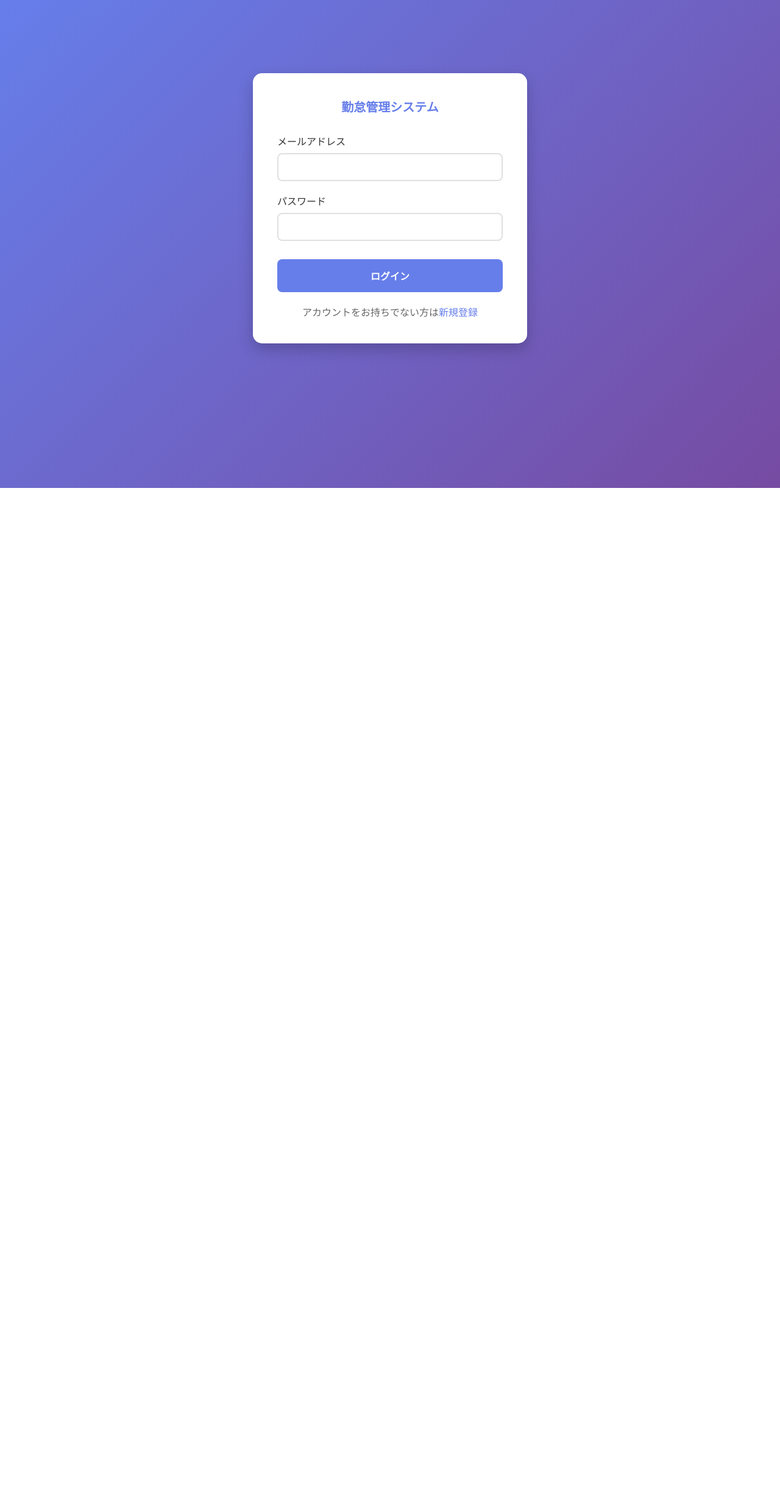
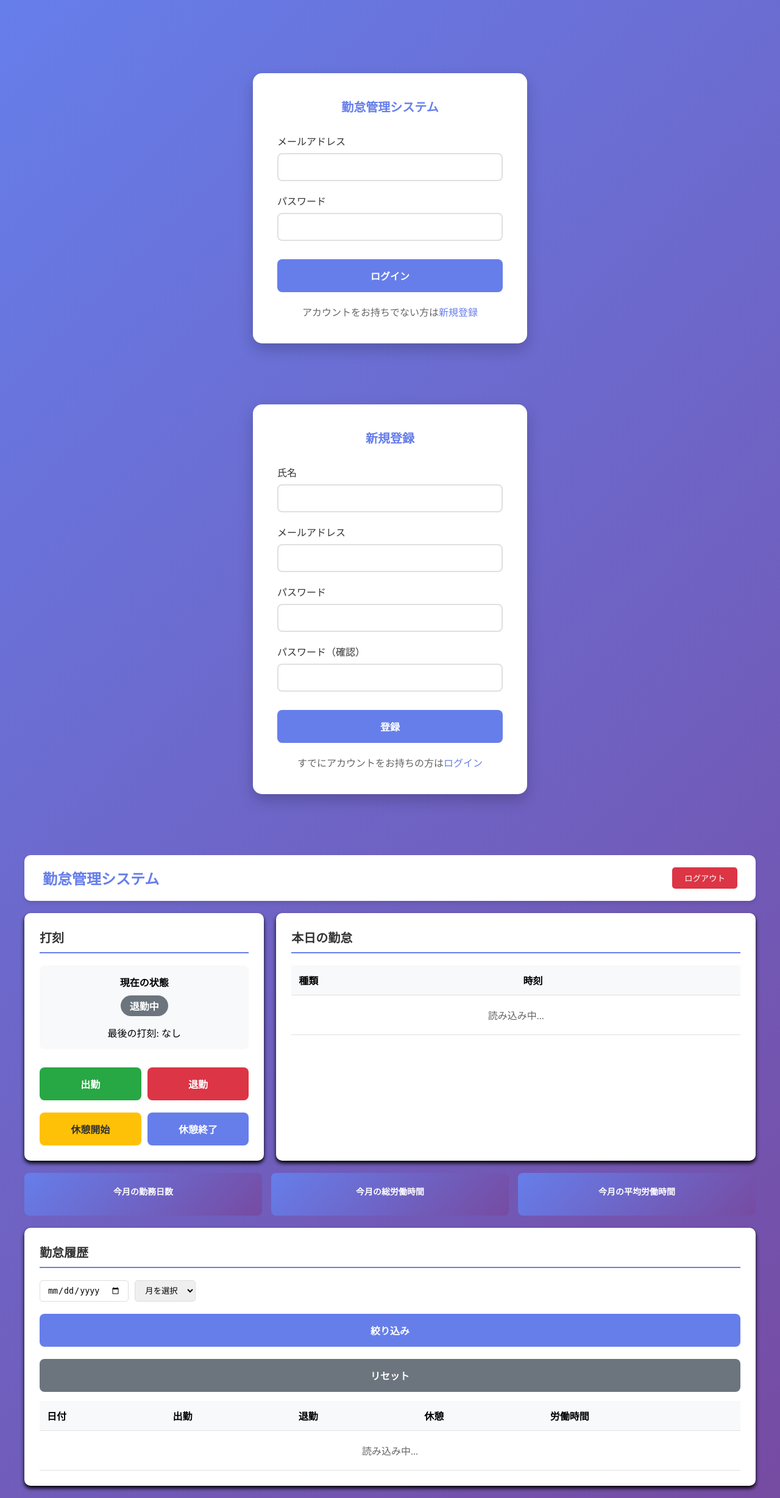
Before and after one commit to 04bit/WEB_HCJ, a PHP site: page / in a window 1280 px wide. Shown: the whole page at 61% size. Before the commit the page ends 800 px from the top, so only its background shows below. Run offline with PHP 8.4, Linux system fonts and the light colour scheme.

Commit message:
feat php

```diff
--- a/index.html
+++ b/index.html
@@ -57,6 +57,106 @@
             すでにアカウントをお持ちの方は<a id="showLogin">ログイン</a>
         </div>
     </div>
+    <!-- メイン画面 -->
+    <div class="container hidden">
+        <!-- ヘッダー -->
+        <div class="header">
+            <h1>勤怠管理システム</h1>
+            <div class="user-info">
+                <span id="currentTime" class="current-time"></span>
+                <span></span>
+                <button class="logout-btn">ログアウト</button>
+            </div>
+        </div>
+        <!-- 打刻 -->
+        <div class="main-content">
+            <div class="card">
+                <h2>打刻</h2>
+                <div class="status-display">
+                    <p><strong>現在の状態</strong></p>
+                    <span class="status-badge off">退勤中</span>
+                    <p class="last-action">最後の打刻: なし</p>
+                </div>
+                <div class="clock-buttons">
+                    <button class="btn btn-success">出勤</button>
+                    <button class="btn btn-danger">退勤</button>
+                    <button class="btn btn-warning">休憩開始</button>
+                    <button class="btn btn-primary">休憩終了</button>
+                </div>
+            </div>
+            <div class="card">
+                <h2>本日の勤怠</h2>
+                <table>
+                    <thead>
+                        <tr>
+                            <th>種類</th>
+                            <th>時刻</th>
+                        </tr>
+                    </thead>
+                    <tbody>
+                        <tr>
+                            <td colspan="2" class="loading">読み込み中...</td>
+                        </tr>
+                    </tbody>
+                </table>
+            </div>
+        </div>
+
+        <div class="summary-cards">
+            <div class="summary-card">
+                <h3>今月の勤務日数</h3>
+                <div class="value"></div>
+            </div>
+            <div class="summary-card">
+                <h3>今月の総労働時間</h3>
+                <div class="value"></div>
+            </div>
+            <div class="summary-card">
+                <h3>今月の平均労働時間</h3>
+                <div class="value"></div>
+            </div>
+        </div>
+
+        <div class="card">
+            <h2>勤怠履歴</h2>
+            <div class="filter-section">
+                <input type="date">
+                <select>
+                    <option value="">月を選択</option>
+                    <option value="01">1月</option>
+                    <option value="02">2月</option>
+                    <option value="03">3月</option>
+                    <option value="04">4月</option>
+                    <option value="05">5月</option>
+                    <option value="06">6月</option>
+                    <option value="07">7月</option>
+                    <option value="08">8月</option>
+                    <option value="09">9月</option>
+                    <option value="10">10月</option>
+                    <option value="11">11月</option>
+                    <option value="12">12月</option>
+                </select>
+                <button class="btn btn-primary">絞り込み</button>
+                <button class="btn btn-secondary">リセット</button>
+            </div>
+            <table>
+                <thead>
+                    <tr>
+                        <th>日付</th>
+                        <th>出勤</th>
+                        <th>退勤</th>
+                        <th>休憩</th>
+                        <th>労働時間</th>
+                    </tr>
+                </thead>
+                <tbody>
+                    <tr>
+                        <td colspan="5" class="loading">読み込み中...</td>
+                    </tr>
+                </tbody>
+            </table>
+        </div>
+    </div>
 </body>
 
 </html>
--- a/main.js
+++ /dev/null
@@ -1,10 +0,0 @@
-
-function showScreen(screen) {
-    ['loginScreen', 'registerScreen'].forEach(s => {
-        document.getElementById(s).classList.add('hidden');
-    });
-    document.getElementById(screen).classList.remove('hidden');
-}
-
-document.getElementById('showRegister').onclick = () => showScreen('registerScreen');
-document.getElementById('showLogin').onclick = () => showScreen('loginScreen');
--- a/style.css
+++ b/style.css
@@ -13,13 +13,18 @@
     padding: 20px;
 }
 
+.container {
+    max-width: 1200px;
+    margin: 0 auto;
+}
+
 .auth-container {
     max-width: 450px;
     margin: 100px auto;
     background: white;
     padding: 40px;
     border-radius: 15px;
-    box-shadow: 0 10px 25px rgba(0,0,0,0.2);
+    box-shadow: 0 10px 25px rgba(0, 0, 0, 0.2);
 }
 
 .auth-container h1 {
@@ -76,6 +81,31 @@
     transform: translateY(-2px);
 }
 
+.btn-secondary {
+    background: #6c757d;
+    color: white;
+}
+
+.btn-success {
+    background: #28a745;
+    color: white;
+}
+
+.btn-warning {
+    background: #ffc107;
+    color: #333;
+}
+
+.btn-danger {
+    background: #dc3545;
+    color: white;
+}
+
+.btn:disabled {
+    opacity: 0.5;
+    cursor: not-allowed;
+}
+
 .switch-form {
     text-align: center;
     margin-top: 20px;
@@ -88,6 +118,205 @@
     text-decoration: none;
 }
 
-.hidden {
+.error-message,
+.success-message {
+    padding: 12px;
+    border-radius: 8px;
+    margin-bottom: 20px;
+    display: none;
+}
+
+.error-message {
+    background: #f8d7da;
+    color: #721c24;
+}
+
+.success-message {
+    background: #d4edda;
+    color: #155724;
+}
+
+/* ================ app =============== */
+
+/* header */
+.header {
+    background: white;
+    padding: 20px 30px;
+    border-radius: 10px;
+    box-shadow: 0 4px 6px rgba(0, 0, 0, 0.1);
+    margin-bottom: 20px;
+    display: flex;
+    justify-content: space-between;
+    align-items: center;
+    flex-wrap: wrap;
+    gap: 15px;
+}
+
+.header h1 {
+    color: #667eea;
+    font-size: 24px;
+}
+
+.user-info {
+    display: flex;
+    align-items: center;
+    gap: 15px;
+    flex-wrap: wrap;
+}
+
+.current-time {
+    font-size: 18px;
+    font-weight: bold;
+    color: #333;
+}
+
+.logout-btn {
+    padding: 8px 20px;
+    background: #dc3545;
+    color: white;
+    border: none;
+    border-radius: 5px;
+    cursor: pointer;
+}
+
+.main-content {
+    display: grid;
+    grid-template-columns: 1fr 2fr;
+    gap: 20px;
+    margin-bottom: 20px;
+}
+
+/* main */
+.main-content {
+    display: grid;
+    grid-template-columns: 1fr 2fr;
+    gap: 20px;
+    margin-bottom: 20px;
+}
+
+.card {
+    background: white;
+    padding: 25px;
+    border-radius: 10px;
+    box-shadow: 0 4px 6px rgba(0, 0, 0, 1);
+}
+
+.card h2 {
+    color: #333;
+    margin-bottom: 20px;
+    font-size: 20px;
+    border-bottom: 2px solid #667eea;
+    padding-bottom: 10px;
+}
+
+.status-display {
+    background: #f8f9fa;
+    padding: 15px;
+    border-radius: 8px;
+    margin-bottom: 20px;
+    text-align: center;
+}
+
+.status-badge {
+    display: inline-block;
+    padding: 5px 15px;
+    border-radius: 20px;
+    font-weight: bold;
+    margin-top: 10px;
+}
+
+.status-badge.working {
+    background: #28a745;
+    color: white;
+}
+
+.status-badge.break {
+    background: #ffc107;
+    color: #333;
+}
+
+.status-badge.off {
+    background: #6c757d;
+    color: white;
+}
+
+.last-action {
+    margin-top: 15px;
+}
+
+.clock-buttons {
+    display: grid;
+    grid-template-columns: 1fr 1fr;
+    gap: 10px;
+}
+
+table {
+    width: 100%;
+    border-collapse: collapse;
+    margin-top: 15px
+}
+
+th,
+td {
+    padding: 12px;
+    text-align: left;
+    border-bottom: 1px solid #e0e0e0;
+}
+
+th {
+    background: #f8f9fa;
+    font-weight: bold;
+}
+
+tr:hover {
+    background: #f8f9fa;
+}
+
+.summary-cards {
+    display: grid;
+    grid-template-columns: repeat(auto-fit, minmax(200px, 1fr));
+    gap: 15px;
+    margin-bottom: 20px;
+}
+
+.summary-card {
+    background: linear-gradient(135deg, #667eea 0%, #764ba2 100%);
+    color: white;
+    padding: 20px;
+    border-radius: 8px;
+    text-align: center;
+}
+
+.summary-card h3 {
+    font-size: 14px;
+    margin-bottom: 10px;
+}
+
+.summary-card .value {
+    font-size: 28px;
+    font-weight: bold;
+}
+
+.filter-section {
+    display: flex;
+    gap: 10px;
+    margin-bottom: 15px;
+    flex-wrap: wrap;
+}
+
+.filter-section input,
+.filter-section select {
+    padding: 8px 12px;
+    border: 1px solid #ddd;
+    border-radius: 5px;
+}
+
+.loading {
+    text-align: center;
+    padding: 20px;
+    color: #666;
+}
+
+/* .hidden {
     display: none !important;
-}
+} */
```
Also changed, not shown: api/attendance/clock.php (added, +63 -0 lines), api/attendance/history.php (added, +22 -0 lines), api/auth/login.php (added, +29 -0 lines), api/auth/register.php (added, +23 -0 lines), api/config.php (added, +19 -0 lines).
